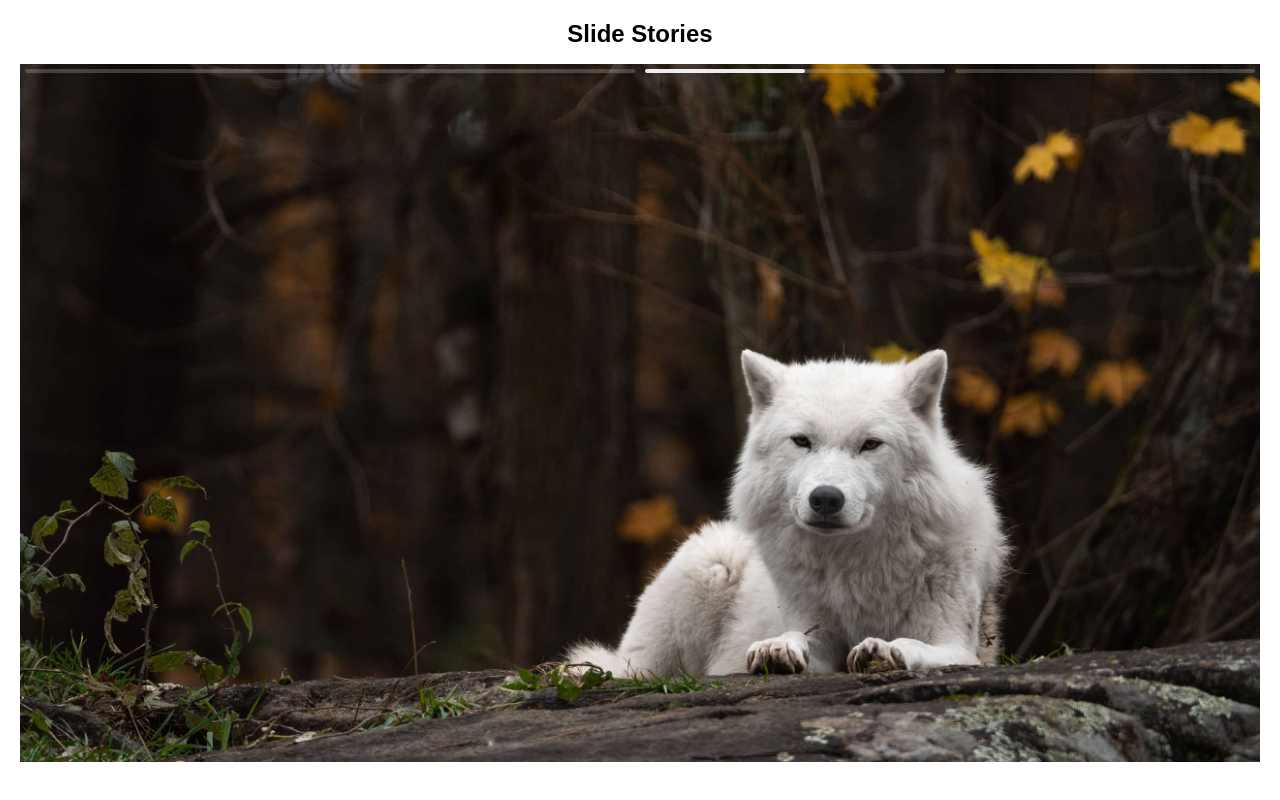
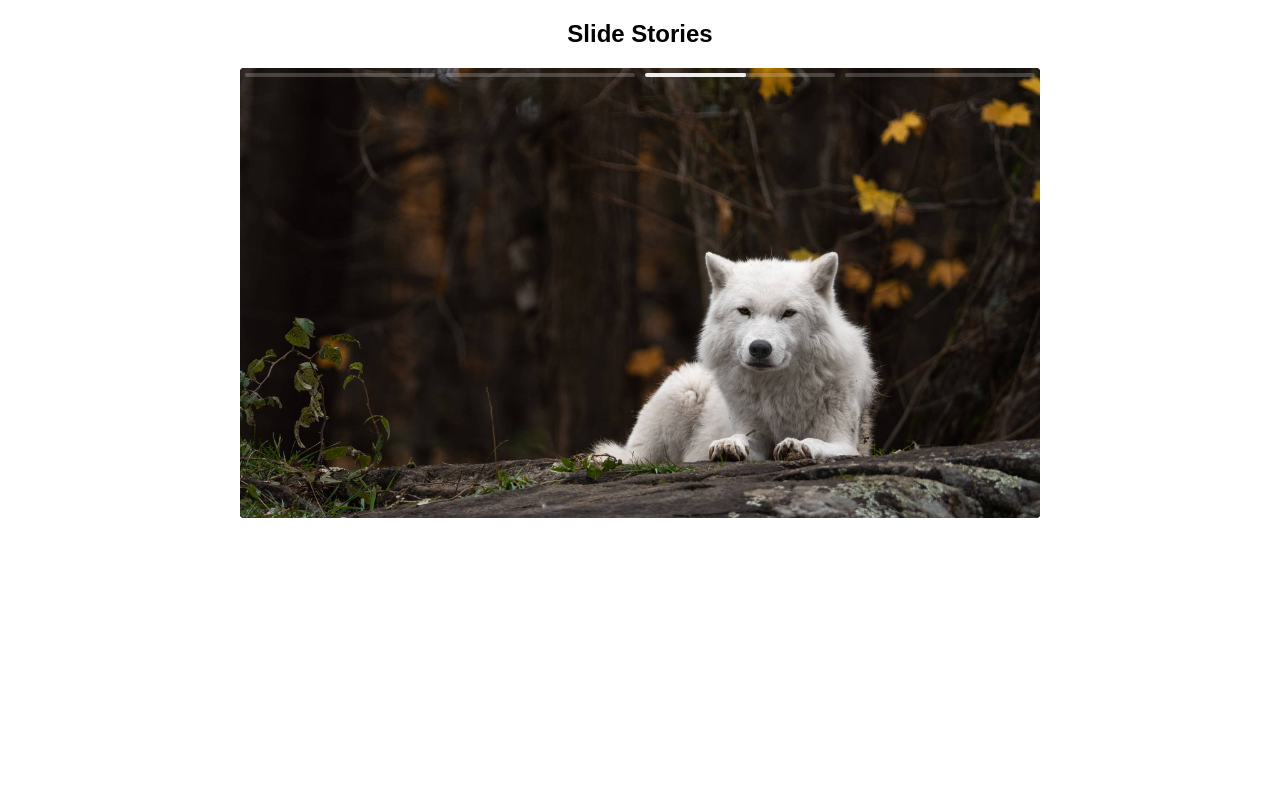
Before and after one commit to alexmonteirodev/stories-ts, a website built with Vite: page index.html in a window 1280 px wide. Built offline with nearby package versions, Linux system fonts and the light colour scheme.

Commit message:
alteracao de escopo

```diff
--- a/src/Slide.ts
+++ b/src/Slide.ts
@@ -85,6 +85,7 @@ export default class Slide {
     this.show(next);
   }
   pause() {
+    document.body.classList.add("paused");
     this.pausedTimeout = new Timeout(() => {
       this.timeout?.pause();
       this.paused = true;
@@ -95,6 +96,7 @@ export default class Slide {
     }, 300);
   }
   continue() {
+    document.body.classList.remove("paused");
     this.pausedTimeout?.clear();
     if (this.paused) {
       this.paused = false;
@@ -115,7 +117,8 @@ export default class Slide {
     prevButton.addEventListener("pointerup", () => this.prev());
     nextButton.addEventListener("pointerup", () => this.next());
     this.controls.addEventListener("pointerdown", () => this.pause());
-    this.controls.addEventListener("pointerup", () => this.continue());
+    document.addEventListener("pointerup", () => this.continue());
+    document.addEventListener("touchend", () => this.continue());
   }
   private addThumbItems() {
     const thumbContainer = document.createElement("div");
--- a/src/style.css
+++ b/src/style.css
@@ -1,6 +1,14 @@
 body {
   font-family: sans-serif;
   margin: 20px;
+}
+
+body.paused {
+  user-select: none;
+  /* -webkit-user-select: none; */
+  /* -webkit-touch-callout: none; */
+  /* -webkit-text-size-adjust: none; */
+  touch-action: manipulation;
 }
 img,
 video {
@@ -26,6 +34,11 @@ h1 {
 }
 #slide {
   display: grid;
+  border-radius: 4px;
+  overflow: hidden;
+  margin: 20px auto;
+  max-width: 800px;
+  background: black;
 }
 #slide-controls {
   grid-area: 1/1;
```
